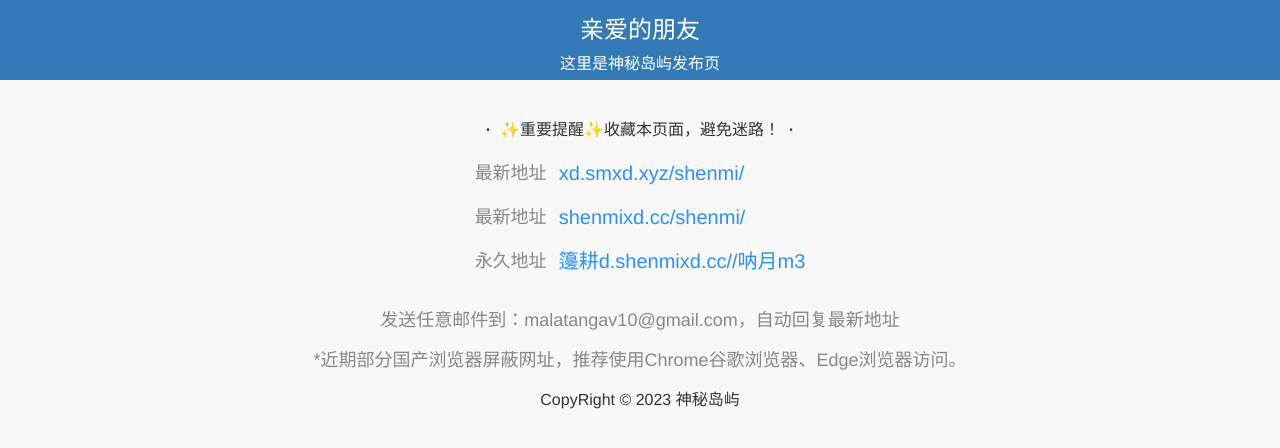
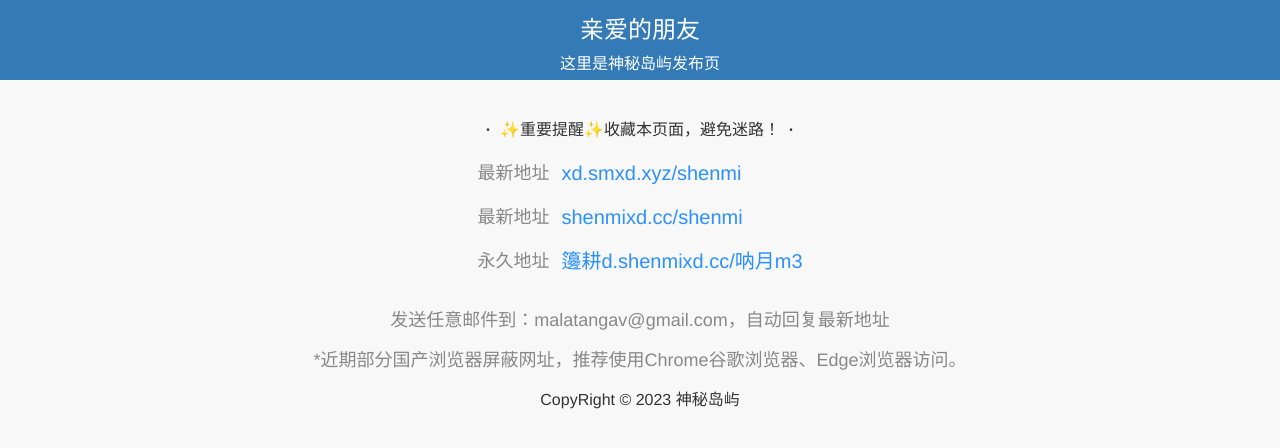
Before and after one commit to smddz/smddz.github.com, a plain HTML site: page index.html in a window 1280 px wide. Drawn offline with Linux system fonts and the light colour scheme.

Commit message:
Update index.html

```diff
--- a/index.html
+++ b/index.html
@@ -36,13 +36,13 @@
 		<div class="main">
             <div class="x2"><b>·</b>&nbsp;&nbsp;✨重要提醒✨收藏本页面，避免迷路！&nbsp;&nbsp;<b>·</b></div>
             <table class="xianlu">
-		                  <tr><th>最新地址&nbsp;&nbsp;</th><td><a href="https://xd.smxd.xyz/shenmi/" target="_blank">xd.smxd.xyz/shenmi/</a></td></tr>
+	<tr><th>最新地址&nbsp;&nbsp;</th><td><a href="https://xd.smxd.xyz/shenmi/" target="_blank">xd.smxd.xyz/shenmi</a></td></tr>
 
-   <tr><th>最新地址&nbsp;&nbsp;</th><td><a href="https://shenmixd.cc/shenmi/" target="_blank">shenmixd.cc/shenmi/</a></td></tr>
+   <tr><th>最新地址&nbsp;&nbsp;</th><td><a href="https://shenmixd.cc/shenmi/" target="_blank">shenmixd.cc/shenmi</a></td></tr>
 
-                <tr><th>永久地址&nbsp;&nbsp;</th><td><a href="https://籩耕d.shenmixd.cc//呐月m3" target="_blank">籩耕d.shenmixd.cc//呐月m3</a></td></tr>
+                <tr><th>永久地址&nbsp;&nbsp;</th><td><a href="https://籩耕d.shenmixd.cc/呐月m3/" target="_blank">籩耕d.shenmixd.cc/呐月m3</a></td></tr>
             </table>
-            <div class="youlian">发送任意邮件到：malatangav10@gmail.com，自动回复最新地址</div>
+            <div class="youlian">发送任意邮件到：malatangav@gmail.com，自动回复最新地址</div>
 	     <div class="youlian">*近期部分国产浏览器屏蔽网址，推荐使用Chrome谷歌浏览器、Edge浏览器访问。</div>
             <div class="des">CopyRight © 2023 神秘岛屿</div>
         </div>
```
